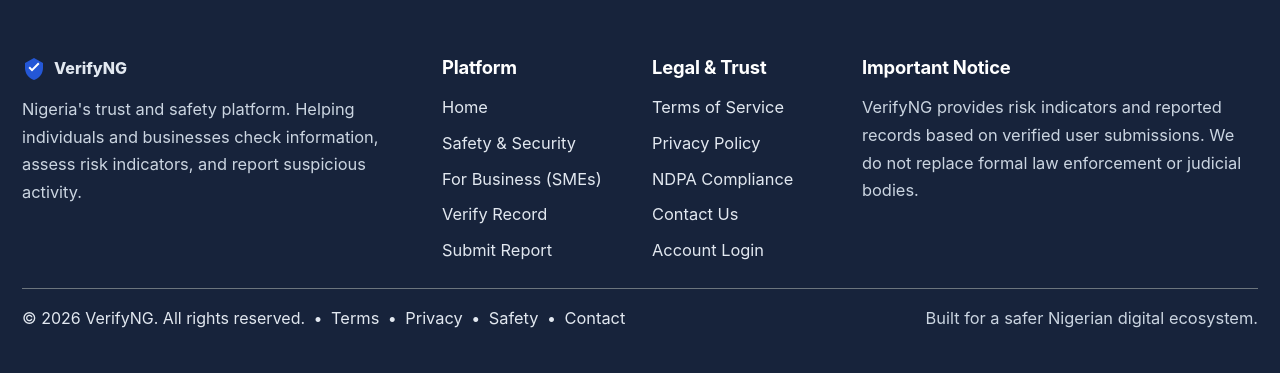
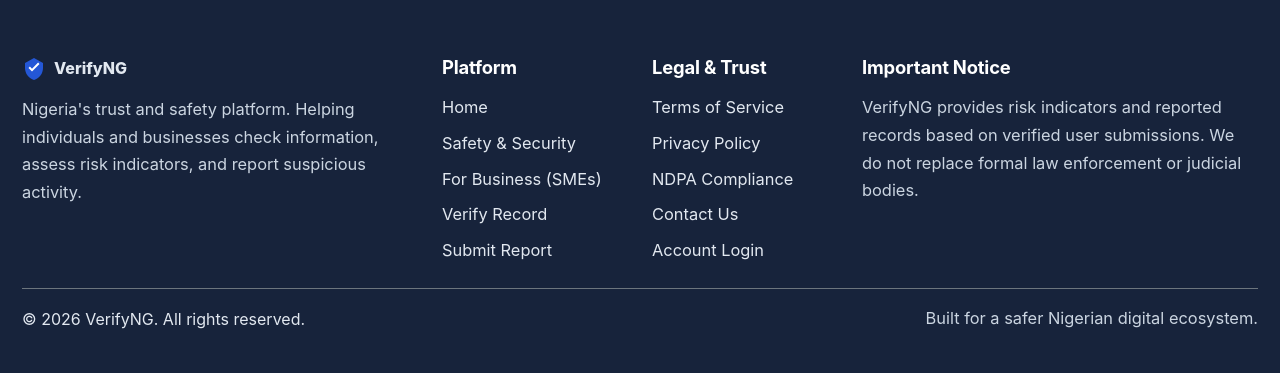
Before and after one commit to zictechng/verifyNG, a Django app: template templates/employer/bulk_upload_create.html in a window 1280 px wide. Shown: the part 1320-1693 px from the top of the page. Run offline with Django 5.2, Linux system fonts and the light colour scheme; the template is opened without the code that fills it, so the values that code supplies are empty.

Commit message:
footer note updated

```diff
--- a/templates/public/base.html
+++ b/templates/public/base.html
@@ -1007,14 +1007,6 @@
             <div class="{% if not user.is_authenticated %}pt-3 border-top border-secondary{% endif %} d-flex flex-column flex-sm-row justify-content-between align-items-center gap-2 small">
                 <div>
                     &copy; 2026 {{ site_config.site_name|default:"VerifyNG" }}. All rights reserved.
-                    <span class="mx-1">&bull;</span>
-                    <a href="{% url 'terms' %}">Terms</a>
-                    <span class="mx-1">&bull;</span>
-                    <a href="{% url 'privacy' %}">Privacy</a>
-                    <span class="mx-1">&bull;</span>
-                    <a href="{% url 'safety' %}">Safety</a>
-                    <span class="mx-1">&bull;</span>
-                    <a href="{% url 'contact' %}">Contact</a>
                 </div>
                 <div class="vng-footer-muted">{{ site_config.footer_text|default:"Built for a safer Nigerian digital ecosystem." }}</div>
             </div>
```
